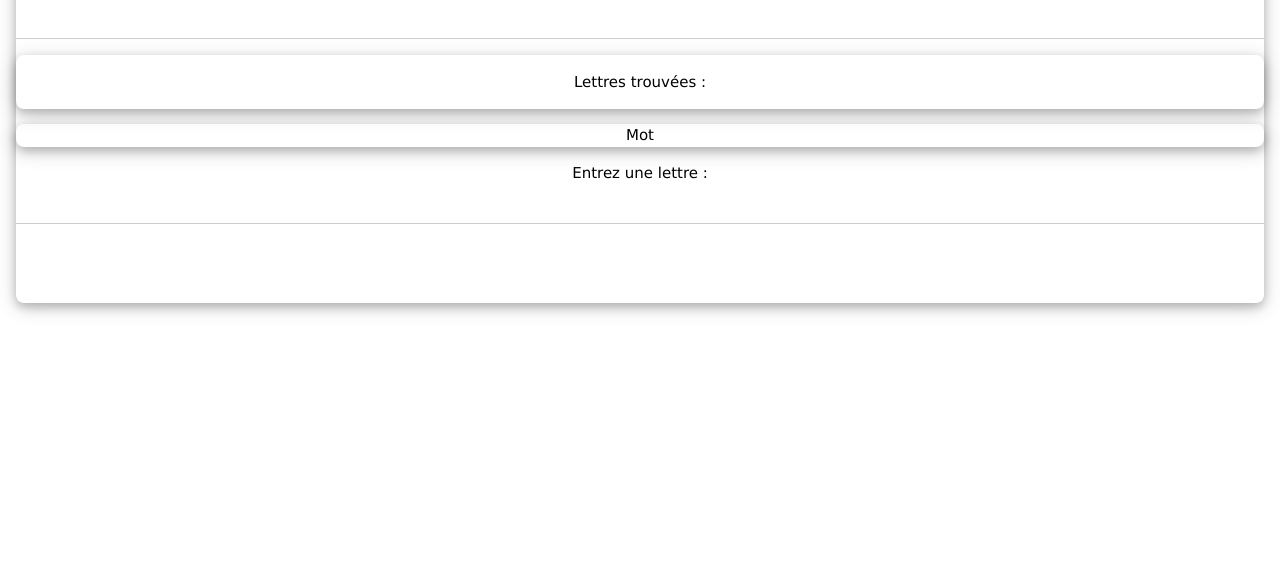
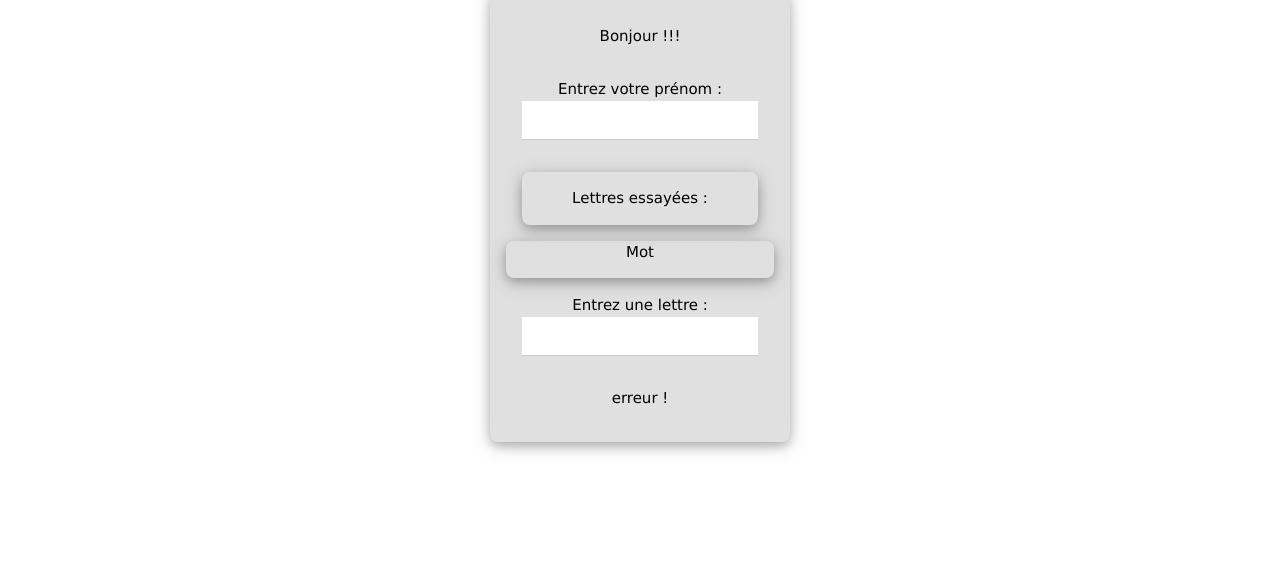
Before and after one commit to BastienGRNT/pendu-js, a plain HTML site: page pendu.html in a window 1280 px wide. Shown: the part 220-800 px from the top of the page. Drawn offline with nearby package versions, Linux system fonts and the light colour scheme.

Commit message:
Input nom

```diff
--- a/pendu.html
+++ b/pendu.html
@@ -9,33 +9,34 @@
 
 <body>
 
+<div class="container">
   <h1 class="w3-margin-0 w3-center">Jeux du pendu</h1>
-<div class="w3-center w3-card-4 w3-hover-shadow w3-round-large w3-padding-64 w3-margin">
-
+  <div class="card w3-center w3-card-4 w3-hover-shadow w3-round-large w3-padding-64 w3-margin">
     <p id="afficher-nom">Bonjour !!!</p>
-  <form>
-    <label for="get-nom">Entrez votre prénom :</label>
-    <input id="get-nom" class="w3-input" type="text">
+    <form id="mon-formulaire" class="w3-margin">
+      <label for="nom-get">Entrez votre prénom :</label>
+      <input id="nom-get" class="w3-input" type="text">
     </form>
 
-  <div class="w3-center w3-card-4 w3-hover-shadow w3-round-large">
-    <p id="lettre-trouver" class="w3-padding-16 w3-margin-top">Lettres trouvées : </p>
+    <div class="w3-center w3-card-4 w3-hover-shadow w3-round-large w3-margin">
+      <p id="lettre-essayées">Lettres essayées : </p>
     </div>
 
-  <div class="w3-center w3-card-4 w3-hover-shadow w3-round-large">
+    <div class="w3-center w3-card-4 w3-hover-shadow w3-round-large w3-margin>
       <p id="afficher-mot">Mot</p>
     </div>
 
-  <form>
+    <form class="w3-margin">
       <label for="get-lettre">Entrez une lettre : </label>
       <input id="get-lettre" class="w3-input" type="text">
     </form>
 
-  <p id="erreur-sign"></p>
-
+    <p id="erreur-sign">erreur !</p>
+  </div>
 </div>
 
 <script src="script.js"></script>
 </body>
 
+
 </html>
--- a/script.js
+++ b/script.js
@@ -0,0 +1,16 @@
+const inputNom = document.getElementById('nom-get');
+const formulaire = document.getElementById('mon-formulaire');
+
+inputNom.addEventListener('keydown', function(event) {
+    if (event.key === 'Enter') {
+        event.preventDefault();
+        const nom = inputNom.value;
+        console.log('Nom:', nom);
+        formulaire.style.display = 'none';
+        document.getElementById('afficher-nom').textContent = 'Bonjour : ' + nom;
+    }
+});
+
+formulaire.addEventListener('submit', function(event) {
+    event.preventDefault();
+});
--- a/style.css
+++ b/style.css
@@ -0,0 +1,27 @@
+
+.container {
+    display: flex;
+    flex-direction: column;
+    justify-content: center;
+    align-items: center;
+    height: 100vh;
+}
+
+
+.card {
+    width: 300px;
+    height: 450px;
+    border-radius: 30px;
+    background: #e0e0e0;
+    box-shadow: 15px 15px 30px #bebebe, -15px -15px 30px #ffffff;
+    display: flex;
+    flex-direction: column;
+    justify-content: center;
+    padding: 16px;
+}
+
+
+h1 {
+    margin: 0;
+    text-align: center;
+}
```
Lines whose indentation alone changed are shown as unchanged.
